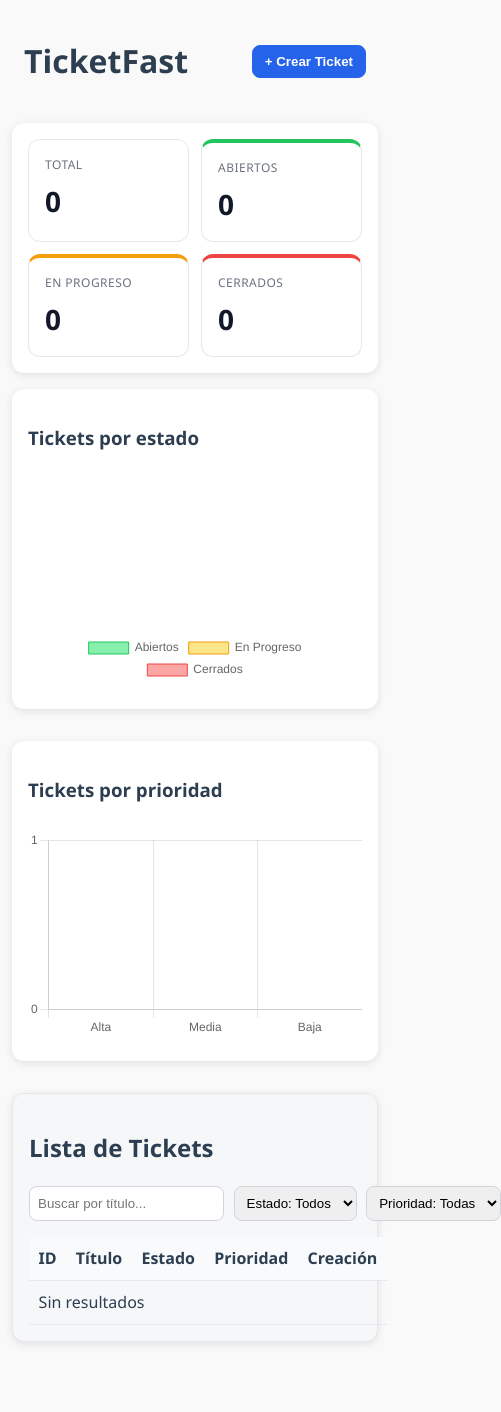
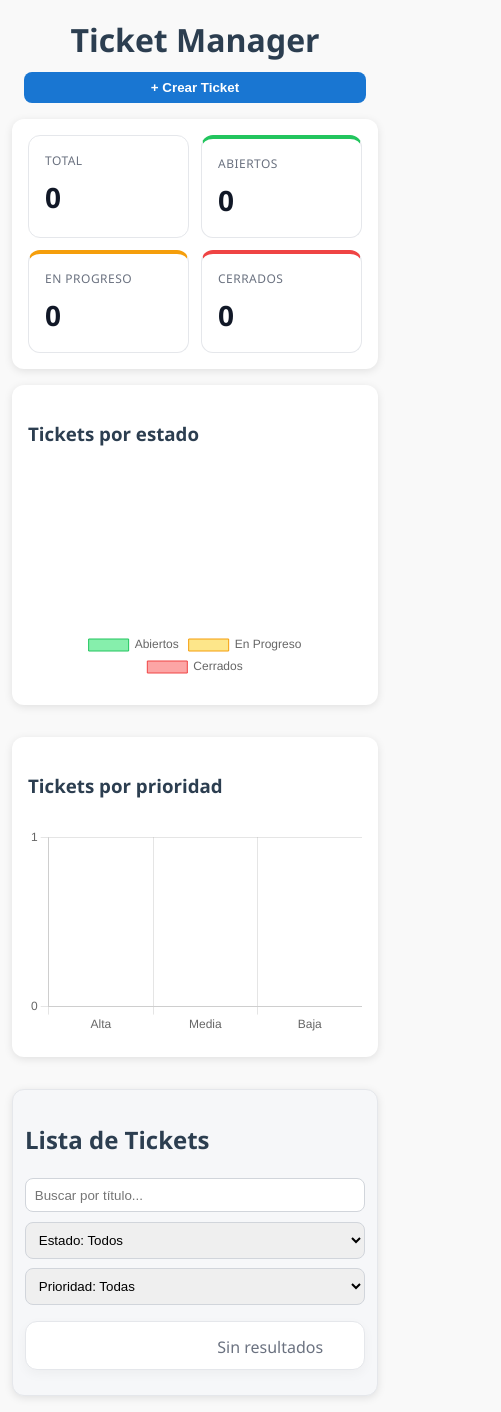
Before and after one commit to KamooGG/ticketfast-techtest, a Vue app: page / in a window 390 px wide. Shown: the whole page, 501 px wide, since content can reach past the window. Before the commit the page ends 1358 px from the top, so only its background shows below. Built offline with nearby package versions, Linux system fonts and the light colour scheme.

Commit message:
Correcciones en SASS, corrección de comentarios en componentes

```diff
--- a/index.html
+++ b/index.html
@@ -4,7 +4,7 @@
     <meta charset="UTF-8" />
     <link rel="icon" type="image/svg+xml" href="/vite.svg" />
     <meta name="viewport" content="width=device-width, initial-scale=1.0" />
-    <title>Vite + Vue + TS</title>
+    <title>Ticket Manager</title>
   </head>
   <body>
     <div id="app"></div>
--- a/src/App.vue
+++ b/src/App.vue
@@ -58,7 +58,7 @@ function openCreate() {
         <main>
             <!-- Encabezado con título y botón para crear ticket -->
             <header class="header">
-                <h1>TicketFast</h1>
+                <h1>Ticket Manager</h1>
                 <button class="btn primary" @click="openCreate">+ Crear Ticket</button>
             </header>
             <!-- Dashboard de KPIs (indicadores) -->
@@ -71,13 +71,8 @@ function openCreate() {
         </main>
 
         <!-- Modal para ver o editar ticket -->
-        <TicketModal
-            v-if="modalOpen && modalTicket"
-            :mode="modalMode"
-            :ticket="modalTicket"
-            @close="modalOpen = false"
-            @saved="onModalSaved"
-        />
+        <TicketModal v-if="modalOpen && modalTicket" :mode="modalMode" :ticket="modalTicket" @close="modalOpen = false"
+            @saved="onModalSaved" />
 
         <!-- Modal para crear un nuevo ticket -->
         <Modal :open="showCreate" title="Crear Ticket" @close="showCreate = false">
@@ -85,7 +80,6 @@ function openCreate() {
         </Modal>
     </div>
 </template>
-
 <style scoped>
 .header {
     display: flex;
@@ -93,6 +87,18 @@ function openCreate() {
     justify-content: space-between;
     margin: 16px 0;
     padding: 0 12px;
+    gap: 8px;
+}
+
+.header .btn {
+    padding: 8px 12px;
+    border-radius: 8px;
+}
+
+main {
+    padding: 0 12px;
+    max-width: 1140px;
+    margin: 0 auto;
 }
 
 .card {
@@ -104,27 +110,23 @@ function openCreate() {
     max-width: 1100px;
 }
 
-main {
-    padding: 0 12px;
-    max-width: 1140px;
-    margin: 0 auto;
-}
+@media (max-width: 680px) {
+    .header {
+        flex-direction: column;
+        align-items: stretch;
+    }
 
-.btn {
-    padding: 8px 12px;
-    border: 1px solid #e5e7eb;
-    border-radius: 8px;
-    cursor: pointer;
-    background: #f9fafb;
-}
+    .header h1 {
+        text-align: center;
+        margin: 0;
+    }
 
-.btn.primary {
-    background: #2563eb;
-    border-color: #2563eb;
-    color: #fff;
-}
+    .header .btn {
+        width: 100%;
+    }
 
-.btn.primary:hover {
-    background: #1d4ed8;
+    .card {
+        padding: 12px;
+    }
 }
 </style>
--- a/src/components/TicketList.vue
+++ b/src/components/TicketList.vue
@@ -1,32 +1,29 @@
 <script setup lang="ts">
-// Importaciones de Vue y del store de tickets
+// Importa utilidades de Vue y el store de tickets
 import { ref, computed, reactive, onMounted, onBeforeUnmount } from "vue";
 import { useTicketStore, type Ticket } from "../store/ticketStore";
 
 // Instancia del store de tickets
 const store = useTicketStore();
 
-// Filtros de búsqueda y selección
+// Estado reactivo para los filtros de búsqueda y selección
 const search = ref("");
 const statusFilter = ref<"" | "Abierto" | "En Progreso" | "Cerrado">("");
 const priorityFilter = ref<"" | "Alta" | "Media" | "Baja">("");
 
-// Estado reactivo para el menú contextual
-const ctx = reactive<{
-    open: boolean;   // Si el menú está abierto
-    x: number;       // Posición X del menú
-    y: number;       // Posición Y del menú
-    ticket: Ticket | null; // Ticket seleccionado en el menú
-}>({ open: false, x: 0, y: 0, ticket: null });
+// Estado reactivo para el menú contextual (emergente)
+const ctx = reactive<{ open: boolean; x: number; y: number; ticket: Ticket | null; }>(
+    { open: false, x: 0, y: 0, ticket: null }
+);
 
-// Definición de eventos emitidos por el componente
+// Define los eventos emitidos por el componente (ver, editar, eliminar)
 const emit = defineEmits<{
     (e: "view", t: Ticket): void;
     (e: "edit", t: Ticket): void;
     (e: "delete", t: Ticket): void;
 }>();
 
-// Computed para filtrar los tickets según los filtros y búsqueda
+// Computed: filtra los tickets según búsqueda, estado y prioridad
 const filteredTickets = computed(() =>
     store.tickets.filter((t) => {
         const byText = t.title.toLowerCase().includes(search.value.toLowerCase());
@@ -36,58 +33,34 @@ const filteredTickets = computed(() =>
     })
 );
 
-// === Helpers menú ===
-
-// Limita la posición del menú contextual para que no se salga de la pantalla
+// Calcula la posición del menú contextual para que no se salga de la pantalla
 function clampMenuPosition(x: number, y: number) {
-    const MENU_W = 180;
-    const MENU_H = 132; // aprox 3 items
-    const vw = window.innerWidth;
-    const vh = window.innerHeight;
-    const nx = Math.min(x, vw - MENU_W - 8);
-    const ny = Math.min(y, vh - MENU_H - 8);
-    return { x: nx, y: ny };
+    const MENU_W = 180, MENU_H = 132, vw = window.innerWidth, vh = window.innerHeight;
+    return { x: Math.min(x, vw - MENU_W - 8), y: Math.min(y, vh - MENU_H - 8) };
 }
 
 // Abre el menú contextual en la posición del mouse y asocia el ticket
 function openMenu(ev: MouseEvent, t: Ticket) {
-    ev.preventDefault();
-    ev.stopPropagation(); // evita que un click global cierre antes de abrir
+    ev.preventDefault(); ev.stopPropagation();
     const baseX = ev.clientX ?? (ev as any).pageX ?? 0;
     const baseY = ev.clientY ?? (ev as any).pageY ?? 0;
     const { x, y } = clampMenuPosition(baseX, baseY);
-
-    ctx.open = true;
-    ctx.x = x;
-    ctx.y = y;
-    ctx.ticket = t;
-
-    // listeners para cerrar el menú al hacer click fuera
+    ctx.open = true; ctx.x = x; ctx.y = y; ctx.ticket = t;
     window.addEventListener("click", onWindowClick, { once: true });
 }
 
 // Cierra el menú contextual
-function onWindowClick() {
-    ctx.open = false;
-    ctx.ticket = null;
-}
+function onWindowClick() { ctx.open = false; ctx.ticket = null; }
+// Cierra el menú contextual al presionar Escape
+function onKeydown(e: KeyboardEvent) { if (e.key === "Escape") onWindowClick(); }
+// Cierra el menú contextual si se hace scroll o resize
+function onScrollOrResize() { onWindowClick(); }
 
-// Cierra el menú contextual al presionar Escape
-function onKeydown(e: KeyboardEvent) {
-    if (e.key === "Escape") onWindowClick();
-}
-
-// Cierra el menú contextual si se hace scroll o resize
-function onScrollOrResize() {
-    onWindowClick();
-}
-
-// Ejecuta la acción seleccionada en el menú contextual
+// Ejecuta la acción seleccionada en el menú contextual y emite el evento correspondiente
 function choose(action: "view" | "edit" | "delete") {
     if (!ctx.ticket) return;
     const t = ctx.ticket;
-    ctx.open = false;
-    ctx.ticket = null;
+    ctx.open = false; ctx.ticket = null;
     if (action === "view") emit("view", t);
     if (action === "edit") emit("edit", t);
     if (action === "delete") emit("delete", t);
@@ -127,40 +100,43 @@ onBeforeUnmount(() => {
             </select>
         </div>
 
-        <!-- Tabla de tickets -->
-        <!-- @contextmenu y @click abren el menú contextual -->
-        <table @contextmenu.prevent>
+        <!-- Tabla de tickets (en mobile se muestra como tarjetas) -->
+        <table class="tickets" @contextmenu.prevent>
             <thead>
                 <tr>
                     <th>ID</th>
                     <th>Título</th>
                     <th>Estado</th>
                     <th>Prioridad</th>
+                    <th>Asignado a</th>
                     <th>Creación</th>
                 </tr>
             </thead>
             <tbody>
+                <!-- Cada fila representa un ticket; click/contextmenu abre el menú contextual -->
                 <tr v-for="t in filteredTickets" :key="t.id" @contextmenu="openMenu($event, t)"
                     @click="openMenu($event, t)">
-                    <td>{{ t.id }}</td>
-                    <td>{{ t.title }}</td>
-                    <td>
+                    <td data-label="ID">{{ t.id }}</td>
+                    <td data-label="Título">{{ t.title }}</td>
+                    <td data-label="Estado">
                         <!-- Badge de estado con color según el valor -->
                         <span
                             :class="['badge', t.status === 'Abierto' ? 'open' : t.status === 'En Progreso' ? 'progress' : 'closed']">
                             {{ t.status }}
                         </span>
                     </td>
-                    <td>{{ t.priority }}</td>
-                    <td>{{ new Date(t.createdAt).toLocaleString() }}</td>
+                    <td data-label="Prioridad">{{ t.priority }}</td>
+                    <td data-label="Asignado a">{{ t.assignedTo || '—' }}</td>
+                    <td data-label="Creación">{{ new Date(t.createdAt).toLocaleString() }}</td>
                 </tr>
+                <!-- Mensaje si no hay resultados -->
                 <tr v-if="filteredTickets.length === 0">
-                    <td colspan="5">Sin resultados</td>
+                    <td class="empty" colspan="6">Sin resultados</td>
                 </tr>
             </tbody>
         </table>
 
-        <!-- Menú contextual emergente -->
+        <!-- Menú emergente contextual para acciones sobre el ticket -->
         <div v-if="ctx.open" class="ctx-menu" :style="{ left: ctx.x + 'px', top: ctx.y + 'px' }" role="menu"
             @click.stop>
             <button class="item" @click="choose('view')">Detalle</button>
@@ -172,26 +148,33 @@ onBeforeUnmount(() => {
 
 <style scoped lang="scss">
 .filters {
-    display: flex;
+    display: grid;
+    grid-template-columns: 1fr;
     gap: .6rem;
     margin: 1rem 0;
 
     input,
     select {
-        padding: .5rem;
+        padding: .55rem;
         border: 1px solid #d1d5db;
         border-radius: 8px;
     }
 }
 
-table {
+@media (min-width: 680px) {
+    .filters {
+        grid-template-columns: 2fr 1fr 1fr;
+    }
+}
+
+.tickets {
     width: 100%;
     border-collapse: collapse;
 }
 
 th,
 td {
-    padding: .6rem;
+    padding: .6rem .5rem;
     border-bottom: 1px solid #e5e7eb;
     text-align: left;
 }
@@ -200,35 +183,85 @@ th {
     background: #f8fafc;
 }
 
-tr {
-    cursor: context-menu;
-}
-
 .badge {
     padding: .2rem .5rem;
     border-radius: 6px;
-    font-weight: 600;
+    font-weight: 600
 }
 
 .badge.open {
     background: #d1fae5;
-    color: #065f46;
+    color: #065f46
 }
 
 .badge.progress {
     background: #fef3c7;
-    color: #92400e;
+    color: #92400e
 }
 
 .badge.closed {
     background: #fee2e2;
-    color: #991b1b;
+    color: #991b1b
+}
+
+.empty {
+    text-align: center;
+    color: #6b7280;
+}
+
+/* ====== MOBILE: tabla -> tarjetas ====== */
+@media (max-width: 680px) {
+
+    .tickets,
+    .tickets thead,
+    .tickets tbody,
+    .tickets th,
+    .tickets td,
+    .tickets tr {
+        display: block;
+    }
+
+    .tickets thead {
+        /* ocultar encabezados en mobile */
+        position: absolute;
+        top: -9999px;
+        left: -9999px;
+    }
+
+    .tickets tr {
+        background: #fff;
+        border: 1px solid #e5e7eb;
+        border-radius: 12px;
+        padding: .6rem .75rem;
+        margin-bottom: .8rem;
+        box-shadow: 0 4px 12px rgba(0, 0, 0, .04);
+        cursor: context-menu;
+    }
+
+    .tickets td {
+        border: none;
+        display: grid;
+        grid-template-columns: 9rem 1fr;
+        /* etiqueta / valor */
+        gap: .4rem;
+        padding: .25rem 0;
+    }
+
+    .tickets td::before {
+        content: attr(data-label);
+        font-size: .78rem;
+        color: #6b7280;
+        font-weight: 600;
+    }
+
+    .tickets td:last-child {
+        padding-bottom: 0;
+    }
 }
 
 /* Menú emergente */
 .ctx-menu {
     position: fixed;
-    /* clave para usar clientX/clientY */
     z-index: 99999;
     background: #ffffff;
     border: 1px solid #e5e7eb;
--- /dev/null
+++ b/src/data/users.json
@@ -0,0 +1,14 @@
+[
+    {
+        "id": 1,
+        "nombre": "Juan Pérez",
+        "email": "juan.perez@tuboleta.com",
+        "rol": "Backend Developer"
+    },
+    {
+        "id": 2,
+        "nombre": "María García",
+        "email": "maria.garcia@tuboleta.com",
+        "rol": "Frontend Developer"
+    }
+]
```
Also changed, not shown: src/components/TicketForm.vue (+38 -8 lines), src/components/TicketModal.vue (+81 -15 lines), src/styles/_globals.scss (+4 -3 lines), 1 other file (tests, documents, lock files or other folders).
